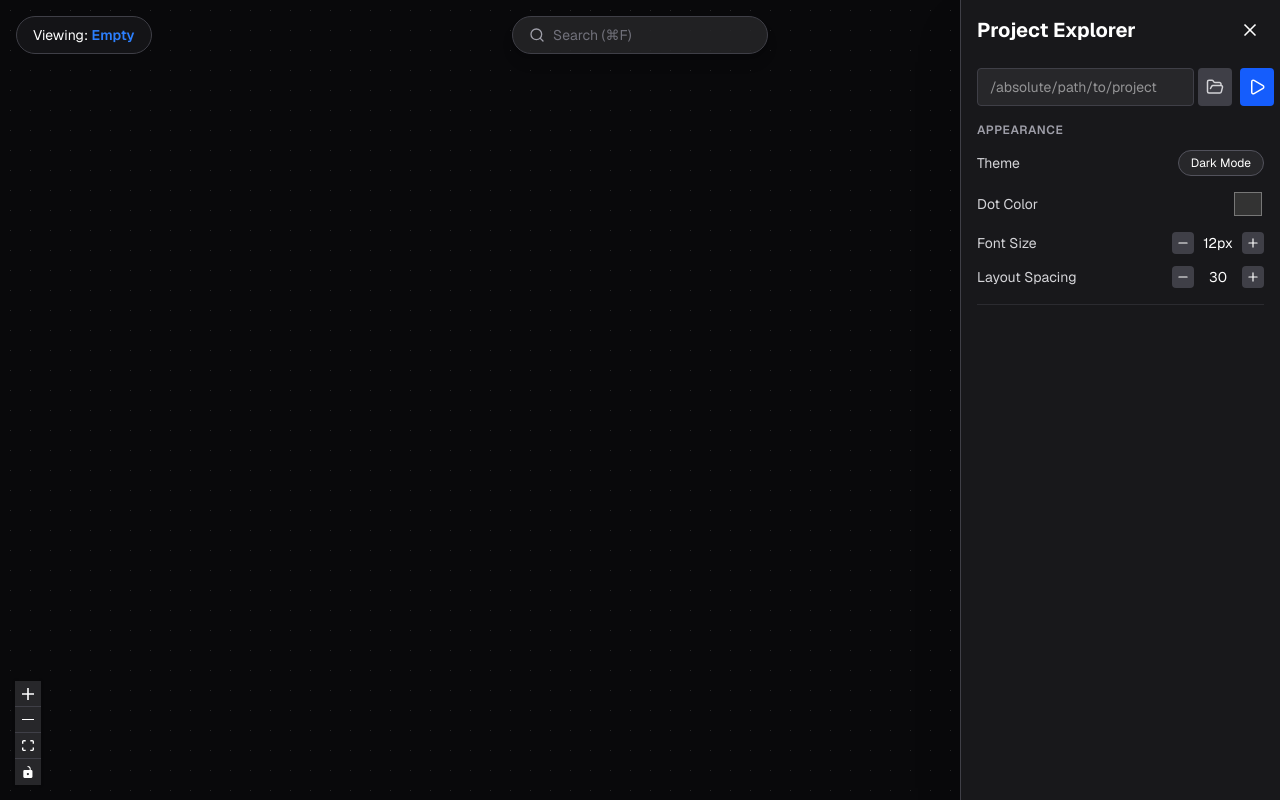
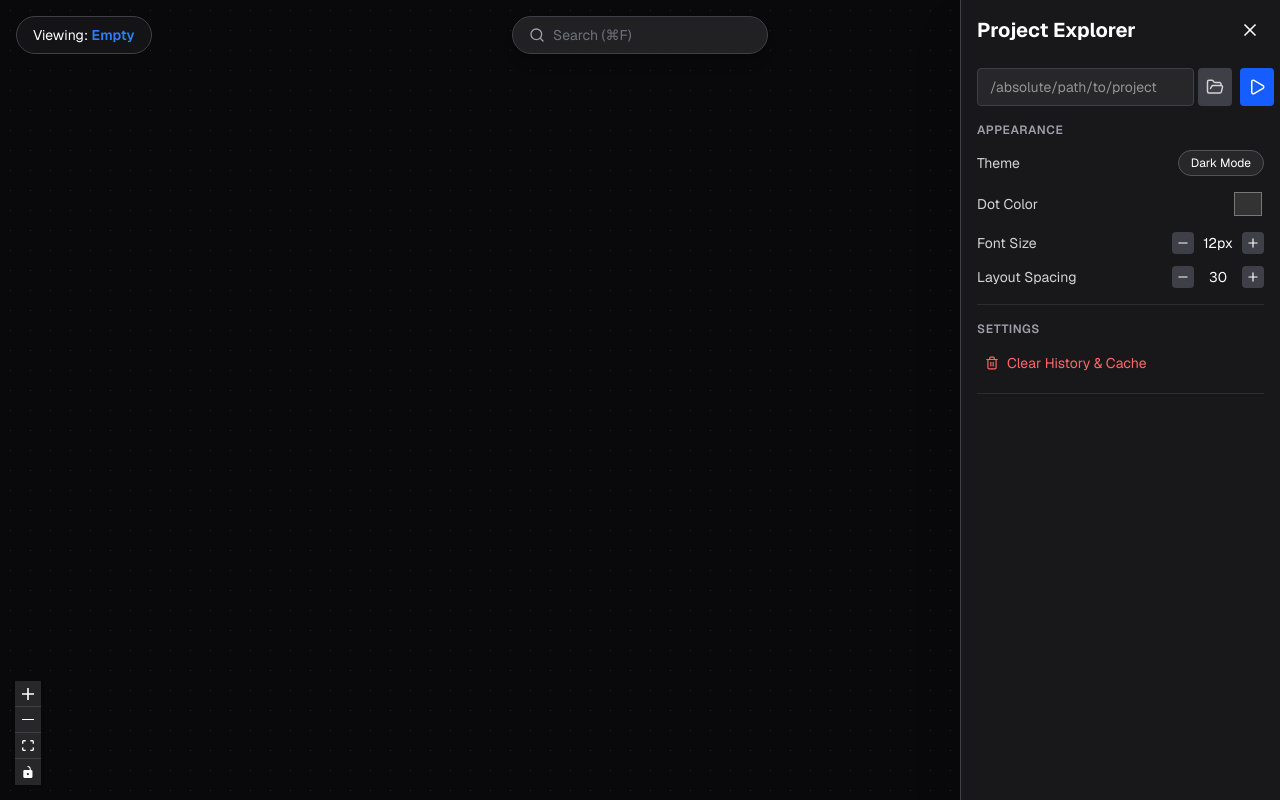
Before and after one commit to pramethg/CodeMapVisualizer, a Next.js app in the folder frontend/: page / in a window 1280 px wide. Built offline with nearby package versions, Linux system fonts and the light colour scheme.

Commit message:
feat: Add a "Clear History & Cache" option to the sidebar, including a new `Trash2` icon and a confirmation dialog.
Co-authored-by: Claude <noreply@anthropic.com>

```diff
--- a/frontend/src/components/Sidebar.tsx
+++ b/frontend/src/components/Sidebar.tsx
@@ -2,7 +2,7 @@ import React, { useState, useEffect } from "react";
 import { motion, AnimatePresence } from "framer-motion";
 import { scanFolder, pickFolder } from "@/lib/api";
 import { FileNode } from "@/types";
-import { Folder, File, ChevronRight, ChevronDown, X, Play, FolderOpen, Clock, Star, StarOff, Plus, Minus } from "lucide-react";
+import { Folder, File, ChevronRight, ChevronDown, X, Play, FolderOpen, Clock, Star, StarOff, Plus, Minus, Trash2 } from "lucide-react";
 import { clsx } from "clsx";
 
 interface SidebarProps {
@@ -119,6 +119,15 @@ export default function Sidebar({
   const handleFileClick = (filePath: string) => {
     addRecentFile(filePath);
     onFileSelect(filePath);
+  };
+
+  const handleClearCache = () => {
+    if (confirm("Are you sure you want to clear recent files and bookmarks? This cannot be undone.")) {
+      setRecentFiles([]);
+      setBookmarks([]);
+      localStorage.removeItem(RECENT_FILES_KEY);
+      localStorage.removeItem(BOOKMARKS_KEY);
+    }
   };
 
   const getFileName = (path: string) => path.split('/').pop() || path;
@@ -304,6 +313,18 @@ export default function Sidebar({
             </div>
           </div>
 
+
+          {/* SETTINGS SECTION */}
+          <div className="mb-4 border-b border-zinc-700/50 pb-4">
+            <h3 className="text-xs font-semibold text-zinc-400 mb-3 uppercase tracking-wider">Settings</h3>
+            <button
+              onClick={handleClearCache}
+              className="w-full text-left text-sm text-red-400 hover:text-red-300 transition-colors flex items-center gap-2 py-1 hover:bg-zinc-800 rounded px-2"
+            >
+              <Trash2 size={14} /> Clear History & Cache
+            </button>
+          </div>
+
           {/* FILE TREE */}
           {rootNode && (
             <div className="space-y-1">
@@ -317,8 +338,9 @@ export default function Sidebar({
             </div>
           )}
         </motion.div>
-      )}
-    </AnimatePresence>
+      )
+      }
+    </AnimatePresence >
   );
 }
 
```
